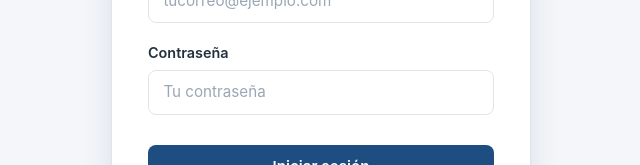
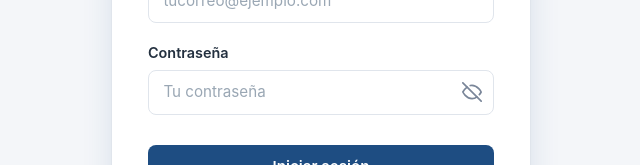
Before and after one commit to vic-ar5/sotorodriguez_victorariel_martketplace, an Angular app in the folder frontend/: page /login in a window 1280 px wide. Shown: the part 376-541 px from the top of the page, without its empty margins (319-959 px from the left). Built offline with nearby package versions, Linux system fonts and the light colour scheme.

Commit message:
perfeccionando login

```diff
--- a/frontend/src/app/auth/login/login.css
+++ b/frontend/src/app/auth/login/login.css
@@ -0,0 +1,29 @@
+.campo-contrasena {
+  position: relative;
+}
+
+.campo .campo-contrasena input {
+  width: 100%;
+  padding-right: 2.75rem;
+}
+
+.campo-contrasena .btn-ojo {
+  position: absolute;
+  right: 0.5rem;
+  top: 50%;
+  transform: translateY(-50%);
+  display: inline-flex;
+  align-items: center;
+  justify-content: center;
+  padding: 0.25rem;
+  background: transparent;
+  border: none;
+  border-radius: 6px;
+  cursor: pointer;
+  color: #7a8699;
+  transition: color 0.2s ease;
+}
+
+.campo-contrasena .btn-ojo:hover {
+  color: var(--azul-hover);
+}
--- a/frontend/src/app/auth/login/login.html
+++ b/frontend/src/app/auth/login/login.html
@@ -41,14 +41,28 @@
         "
       >
         <label for="contrasena">Contraseña</label>
+        <div class="campo-contrasena">
           <input
             id="contrasena"
-          type="password"
+            [type]="mostrarContrasena ? 'text' : 'password'"
             formControlName="contrasena"
             autocomplete="current-password"
             placeholder="Tu contraseña"
             (beforeinput)="bloquearCaracteres('contrasena', permitidosPassword, $event)"
           />
+          <button
+            type="button"
+            class="btn-ojo"
+            (click)="alternarContrasena()"
+            [attr.aria-label]="mostrarContrasena ? 'Ocultar contraseña' : 'Mostrar contraseña'"
+          >
+            @if (mostrarContrasena) {
+              <svg xmlns="http://www.w3.org/2000/svg" width="20" height="20" viewBox="0 0 24 24" fill="none" stroke="currentColor" stroke-width="2" stroke-linecap="round" stroke-linejoin="round" aria-hidden="true"><path d="M1 12s4-8 11-8 11 8 11 8-4 8-11 8-11-8-11-8z"></path><circle cx="12" cy="12" r="3"></circle></svg>
+            } @else {
+              <svg xmlns="http://www.w3.org/2000/svg" width="20" height="20" viewBox="0 0 24 24" fill="none" stroke="currentColor" stroke-width="2" stroke-linecap="round" stroke-linejoin="round" aria-hidden="true"><path d="M17.94 17.94A10.07 10.07 0 0 1 12 20c-7 0-11-8-11-8a18.45 18.45 0 0 1 5.06-5.94"></path><path d="M9.9 4.24A9.12 9.12 0 0 1 12 4c7 0 11 8 11 8a18.5 18.5 0 0 1-2.16 3.19"></path><line x1="1" y1="1" x2="23" y2="23"></line></svg>
+            }
+          </button>
+        </div>
         @if (mensajeError('contrasena')) {
           <span class="error">{{ mensajeError('contrasena') }}</span>
         }
--- a/frontend/src/app/auth/login/login.ts
+++ b/frontend/src/app/auth/login/login.ts
@@ -34,6 +34,11 @@ export class Login {
   protected cargando = false;
   protected error = '';
   protected cuentaCreada = false;
+  protected mostrarContrasena = false;
+
+  protected alternarContrasena(): void {
+    this.mostrarContrasena = !this.mostrarContrasena;
+  }
 
   protected readonly permitidosPassword = SIN_ESPACIOS;
   protected readonly permitidosCorreo = CARACTERES_CORREO;
--- a/frontend/src/app/auth/registro/registro.css
+++ b/frontend/src/app/auth/registro/registro.css
@@ -0,0 +1,43 @@
+.tarjeta-auth {
+  max-width: 600px;
+  padding: 3.25rem 3rem;
+}
+
+.titulo-auth {
+  font-size: 1.75rem;
+}
+
+.campo input {
+  padding: 0.75rem 1rem;
+  font-size: 1rem;
+}
+
+.campo-contrasena {
+  position: relative;
+}
+
+.campo .campo-contrasena input {
+  width: 100%;
+  padding-right: 2.75rem;
+}
+
+.campo-contrasena .btn-ojo {
+  position: absolute;
+  right: 0.5rem;
+  top: 50%;
+  transform: translateY(-50%);
+  display: inline-flex;
+  align-items: center;
+  justify-content: center;
+  padding: 0.25rem;
+  background: transparent;
+  border: none;
+  border-radius: 6px;
+  cursor: pointer;
+  color: #7a8699;
+  transition: color 0.2s ease;
+}
+
+.campo-contrasena .btn-ojo:hover {
+  color: var(--azul-hover);
+}
--- a/frontend/src/app/auth/registro/registro.html
+++ b/frontend/src/app/auth/registro/registro.html
@@ -41,15 +41,29 @@
 
       <div class="campo" [class.invalido]="formulario.controls.contrasena.touched && formulario.controls.contrasena.invalid">
         <label for="contrasena">Contraseña</label>
+        <div class="campo-contrasena">
           <input
             id="contrasena"
-          type="password"
+            [type]="mostrarContrasena ? 'text' : 'password'"
             formControlName="contrasena"
             autocomplete="new-password"
             placeholder="Mínimo 8 caracteres"
             maxlength="255"
             (beforeinput)="bloquearCaracteres('contrasena', permitidosPassword, $event)"
           />
+          <button
+            type="button"
+            class="btn-ojo"
+            (click)="alternarContrasena()"
+            [attr.aria-label]="mostrarContrasena ? 'Ocultar contraseña' : 'Mostrar contraseña'"
+          >
+            @if (mostrarContrasena) {
+              <svg xmlns="http://www.w3.org/2000/svg" width="20" height="20" viewBox="0 0 24 24" fill="none" stroke="currentColor" stroke-width="2" stroke-linecap="round" stroke-linejoin="round" aria-hidden="true"><path d="M1 12s4-8 11-8 11 8 11 8-4 8-11 8-11-8-11-8z"></path><circle cx="12" cy="12" r="3"></circle></svg>
+            } @else {
+              <svg xmlns="http://www.w3.org/2000/svg" width="20" height="20" viewBox="0 0 24 24" fill="none" stroke="currentColor" stroke-width="2" stroke-linecap="round" stroke-linejoin="round" aria-hidden="true"><path d="M17.94 17.94A10.07 10.07 0 0 1 12 20c-7 0-11-8-11-8a18.45 18.45 0 0 1 5.06-5.94"></path><path d="M9.9 4.24A9.12 9.12 0 0 1 12 4c7 0 11 8 11 8a18.5 18.5 0 0 1-2.16 3.19"></path><line x1="1" y1="1" x2="23" y2="23"></line></svg>
+            }
+          </button>
+        </div>
         @if (mensajeError('contrasena')) {
           <span class="error">{{ mensajeError('contrasena') }}</span>
         }
--- a/frontend/src/app/auth/registro/registro.ts
+++ b/frontend/src/app/auth/registro/registro.ts
@@ -73,6 +73,11 @@ export class Registro {
 
   protected cargando = false;
   protected error = '';
+  protected mostrarContrasena = false;
+
+  protected alternarContrasena(): void {
+    this.mostrarContrasena = !this.mostrarContrasena;
+  }
 
   protected readonly permitidosNombre = NOMBRE_LETRAS;
   protected readonly permitidosUsuario = USUARIO_ALFANUMERICO;
```
Lines whose indentation alone changed are shown as unchanged.
